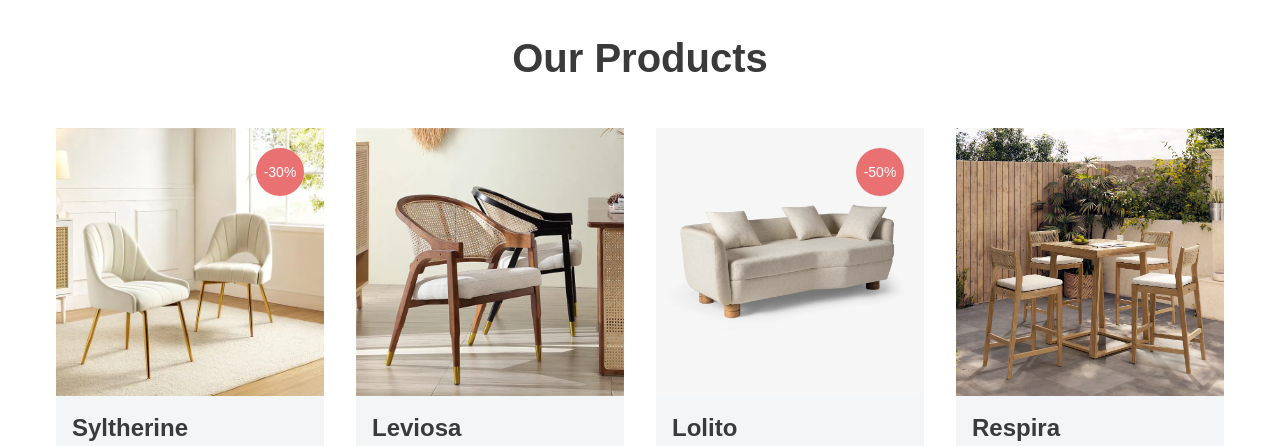
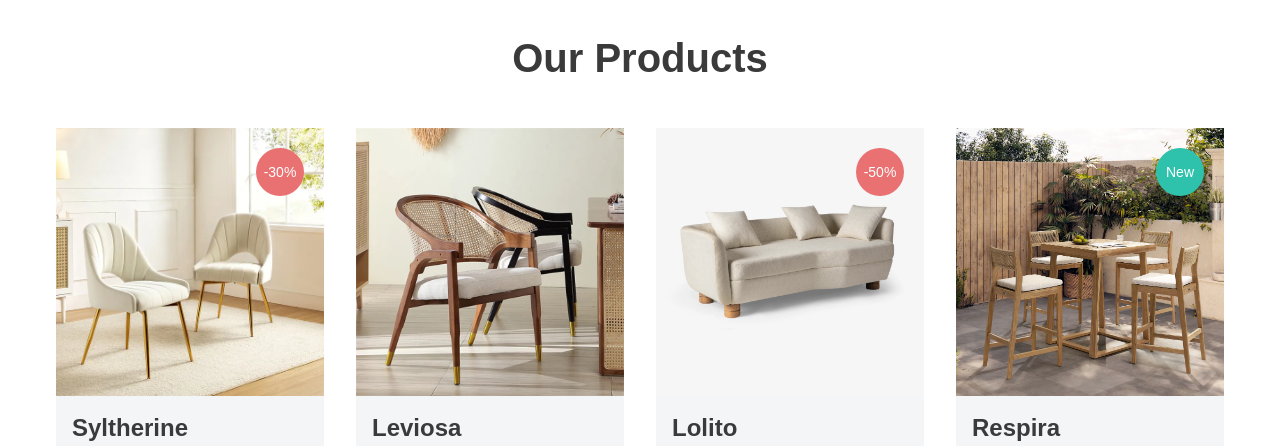
Before and after one commit to Nadun677/furniro-ecommerce, a React (Vite) app: page / in a window 1280 px wide. Shown: the part 1680-2126 px from the top of the page. Built offline with nearby package versions, Linux system fonts and the light colour scheme.

Commit message:
Fix: resolve hardcoded asset paths, string syntax errors, and duplicate data values

```diff
--- a/src/components/Gallery.jsx
+++ b/src/components/Gallery.jsx
@@ -10,9 +10,7 @@ const Gallery = () => {
 
       {/* Masonry-style Grid */}
       <div className="columns-1 md:columns-2 lg:columns-4 gap-4 px-4 space-y-4">
-        <div className="break-inside-avoid">
-          <img src="https://images.unsplash.com/photo-1583847268964-b28dc2f51ac9?q=80&w=600" alt="Gallery 1" className="w-full rounded-sm" />
-        </div>
+
         <div className="break-inside-avoid">
           <img src="https://images.unsplash.com/photo-1594026112284-02bb6f3352fe?q=80&w=600" alt="Gallery 2" className="w-full rounded-sm" />
         </div>
@@ -22,9 +20,7 @@ const Gallery = () => {
         <div className="break-inside-avoid">
           <img src="https://images.unsplash.com/photo-1524758631624-e2822e304c36?q=80&w=600" alt="Gallery 4" className="w-full rounded-sm" />
         </div>
-        <div className="break-inside-avoid">
-          <img src="https://images.unsplash.com/photo-1505691938895-1758d7eaa511?q=80&w=600" alt="Gallery 5" className="w-full rounded-sm" />
-        </div>
+
         <div className="break-inside-avoid">
           <img src="https://images.unsplash.com/photo-1513694203232-719a280e022f?q=80&w=600" alt="Gallery 6" className="w-full rounded-sm" />
         </div>
--- a/src/components/ProductCard.jsx
+++ b/src/components/ProductCard.jsx
@@ -13,31 +13,41 @@ const ProductCard = ({ product }) => {
       whileInView={{ opacity: 1, y: 0 }}
       viewport={{ once: true }}
       transition={{ duration: 0.5 }}
-      className="group relative bg-[#F4F5F7] overflow-hidden flex flex-col h-full"
+      className="group relative bg-[#F4F5F7] overflow-hidden flex flex-col h-full font-poppins"
     >
       {/* Image Container */}
-      <div className="relative aspect-square overflow-hidden">
-        {/* Product Image */}
+      <div className="relative aspect-square overflow-hidden bg-[#E0E0E0]">
+        {/* Product Image - Reads dynamically from your fixed products.js imports */}
         <img
           src={product.image}
           alt={product.name}
           className="w-full h-full object-cover transition-transform duration-500 group-hover:scale-110"
         />
 
-        {/* Discount/New Badges (Optional UI polish) */}
-        {product.discount && (
-          <div className="absolute top-5 right-5 w-12 h-12 rounded-full bg-[#E97171] text-white flex items-center justify-center text-sm font-medium">
-            -{product.discount}%
-          </div>
-        )}
+        {/* Badges Container (Top Right) */}
+        <div className="absolute top-5 right-5 flex flex-col gap-2 z-10">
+          {/* Discount Badge (Red) */}
+          {product.discount && (
+            <div className="w-12 h-12 rounded-full bg-[#E97171] text-white flex items-center justify-center text-sm font-medium">
+              -{product.discount}%
+            </div>
+          )}
+
+          {/* New Badge (Green/Teal) - Matches your data entry for item 'Respira' */}
+          {product.isNew && (
+            <div className="w-12 h-12 rounded-full bg-[#2EC1AC] text-white flex items-center justify-center text-sm font-medium">
+              New
+            </div>
+          )}
+        </div>
 
         {/* Hover Overlay */}
-        <div className="absolute inset-0 bg-black/40 opacity-0 group-hover:opacity-100 transition-opacity duration-300 flex flex-col items-center justify-center gap-4 px-4">
+        <div className="absolute inset-0 bg-black/40 opacity-0 group-hover:opacity-100 transition-opacity duration-300 flex flex-col items-center justify-center gap-4 px-6 z-20">
 
           {/* Main Action: Add to Cart */}
           <button
             onClick={() => addToCart(product, 1)}
-            className="bg-white text-[#B88E2F] w-full py-3 font-semibold hover:bg-[#B88E2F] hover:text-white transition-colors"
+            className="bg-white text-[#B88E2F] w-full py-3 font-semibold hover:bg-[#B88E2F] hover:text-white transition-colors duration-300"
           >
             Add to cart
           </button>
@@ -45,7 +55,7 @@ const ProductCard = ({ product }) => {
           {/* Secondary Action: View Detail */}
           <Link
             to={`/product/${product.id}`}
-            className="bg-transparent border border-white text-white w-full py-3 font-semibold text-center hover:bg-white hover:text-black transition-all"
+            className="bg-transparent border border-white text-white w-full py-3 font-semibold text-center hover:bg-white hover:text-black transition-all duration-300"
           >
             View Detail
           </Link>
@@ -73,10 +83,10 @@ const ProductCard = ({ product }) => {
         <h3 className="text-2xl font-semibold text-[#3A3A3A] mb-1">
           {product.name}
         </h3>
-        <p className="text-[#898989] font-medium mb-3 flex-grow">
+        <p className="text-[#898989] font-medium mb-3 flex-grow text-sm">
           {product.description}
         </p>
-        <div className="flex justify-between items-center mt-auto">
+        <div className="flex justify-between items-center mt-auto flex-wrap gap-2">
           <span className="text-xl font-semibold text-[#3A3A3A]">
             Rs. {product.price}
           </span>
```
